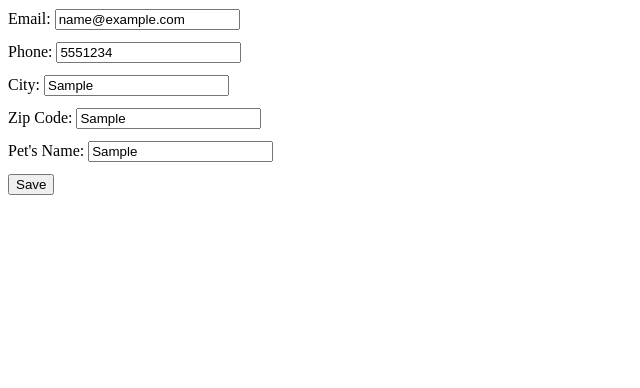
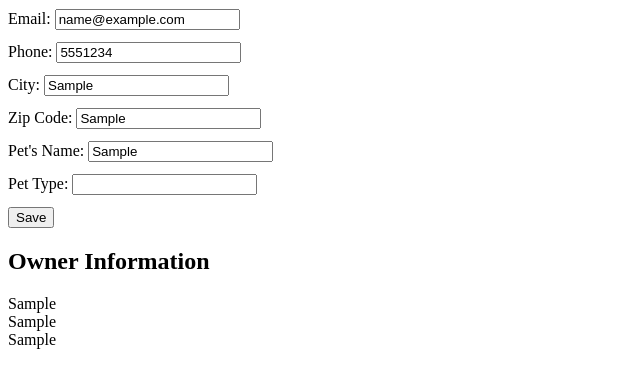
Before and after one commit to maddiepdl/pet-owner-form, a plain HTML site: page index.html in a window 1280 px wide. Both pictures are taken after typing "Sample", "name@example.com", "5551234", "Sample", "Sample", "Sample" into the empty fields and a click on the button "Save". Shown: the part 104-492 px from the top of the page, without its empty margins (0-640 px from the left). Drawn offline with Linux system fonts and the light colour scheme.

Commit message:
Day2petOwnerFactory.js Update html&script.js

```diff
--- a/index.html
+++ b/index.html
@@ -12,7 +12,8 @@
 </head>
 <body>
   <h1>Pet Owner Form</h1>
-  <!-- collects owner information -->
+
+  <!-- form to collect owner information -->
   <form id="petOwnForm">
     <div>
       <label for="ownerName">Owner Name:</label>
@@ -43,10 +44,25 @@
       <label for="petName">Pet's Name:</label>
       <input type="text" id="petName" name="petName" />
     </div>
-    <!-- button with type "button" instead of a submit input -->
+
+    <div>
+      <label for="petType">Pet Type:</label>
+      <input type="text" id="petType" name="petType" />
+    </div>
+  <!-- button with type "button" instead of a submit input -->
     <button type="button" id="saveButton">Save</button>
   </form>
 
+  <!-- display section -->
+  <h2>Owner Information</h2>
+  <div class="output">
+    <div id="ownerNameDisplay"></div>
+    <div id="ownerCityDisplay"></div>
+    <div id="petNameDisplay"></div>
+    <div id="petTypeDisplay"></div>
+  </div>
+
+  <script src="petOwnerFactory.js"></script>
   <script src="script.js"></script>
 </body>
 </html>
--- /dev/null
+++ b/petOwnerFactory.js
@@ -0,0 +1,32 @@
+// pet owner object function
+function createPetOwner(name, city, petName, petType) {
+  console.log("Creating owner...");
+
+  return {
+    name,
+    city,
+    petName,
+    petType,
+
+    // method to show owner information
+    status() {
+      console.log("Pet Owner Status:");
+      console.table({
+        name: this.name,
+        city: this.city,
+        petName: this.petName,
+        petType: this.petType
+      });
+    },
+
+    render() {
+      console.log("Rendering owner to page...");
+
+      // Update the page with the pet owner's details
+      document.getElementById("ownerNameDisplay").textContent = this.name;
+      document.getElementById("ownerCityDisplay").textContent = this.city;
+      document.getElementById("petNameDisplay").textContent = this.petName;
+      document.getElementById("petTypeDisplay").textContent = this.petType;
+    }
+  };
+}
--- a/script.js
+++ b/script.js
@@ -1,43 +1,40 @@
 console.log("hello world");
 
-// empty object to store form
+// global state object to store form
 const state = {};
-
 console.table(state);
 
-// function and message when "Save" is clicked
+// function when "Save" is clicked
 function saveForm() {
   console.log("button clicked!");
 
-  // get the form values
+// get the form values
   const ownerName = document.getElementById("ownerName").value;
-  console.log("Owner Name:", ownerName);
+  const email = document.getElementById("email").value;
+  const phone = document.getElementById("phone").value;
+  const city = document.getElementById("city").value;
+  const zip = document.getElementById("zip").value;
+  const petName = document.getElementById("petName").value;
+  const petType = document.getElementById("petType").value;
 
-  const email = document.getElementById("email").value;
-  console.log("Email:", email);
-
-  const phone = document.getElementById("phone").value;
-  console.log("Phone:", phone);
-
-  const city = document.getElementById("city").value;
-  console.log("City:", city);
-
-  const zip = document.getElementById("zip").value;
-  console.log("Zip Code:", zip);
-
-  const petName = document.getElementById("petName").value;
-  console.log("Pet's Name:", petName);
-
-  // store into state object and display
+  // store values in global state
   state.ownerName = ownerName;
   state.email = email;
   state.phone = phone;
   state.city = city;
   state.zip = zip;
   state.petName = petName;
+  state.petType = petType;
 
   console.table(state);
+
+  // pet owner object factory function
+  const petOwner = createPetOwner(state.ownerName, state.city, state.petName, state.petType);
+
+  // render owner information to webpage
+  petOwner.status();
+  petOwner.render();
 }
 
-// click event listener to "Save" button to run saveForm function
+// click event listener to "Save" button
 document.getElementById("saveButton").addEventListener("click", saveForm);
```
